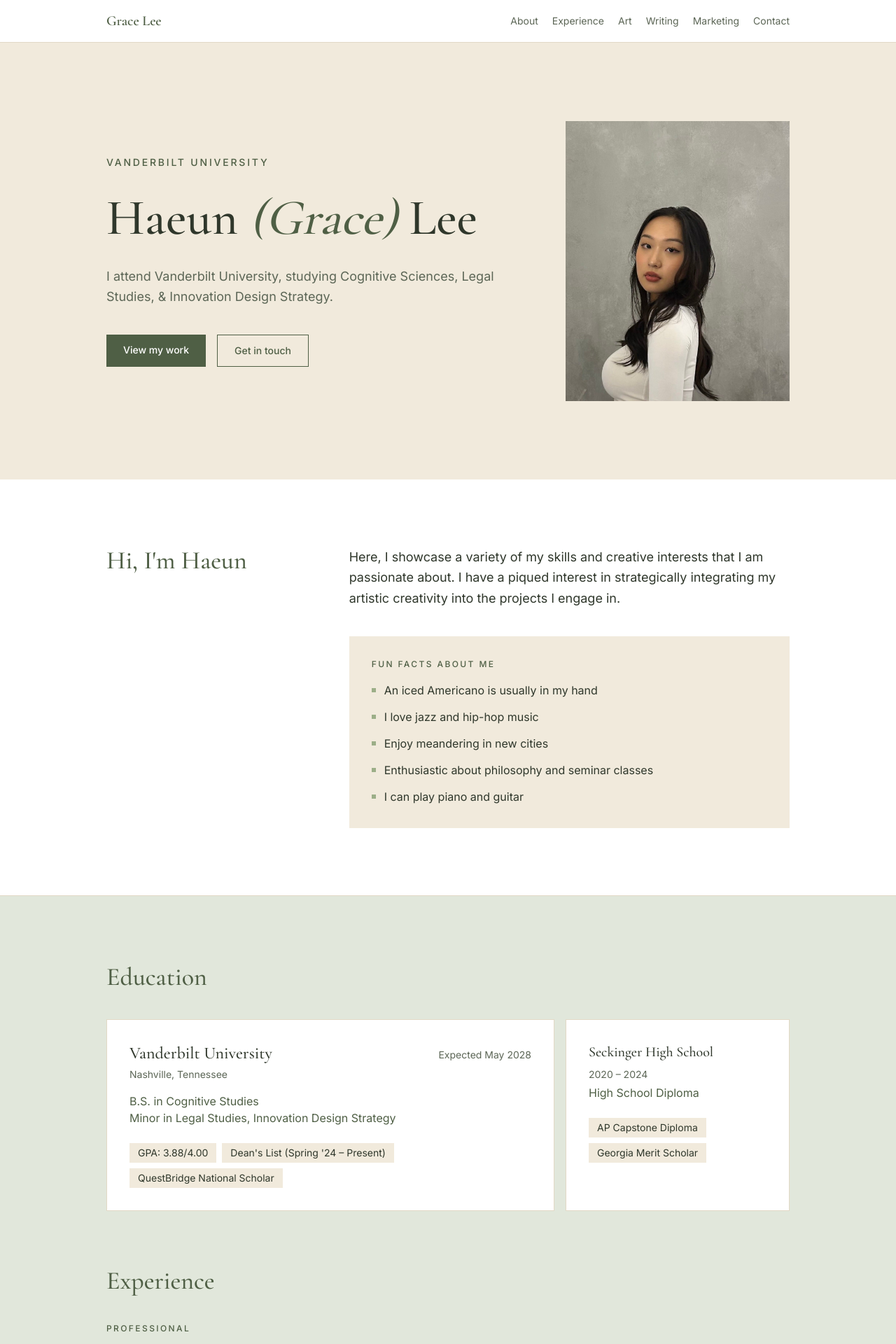
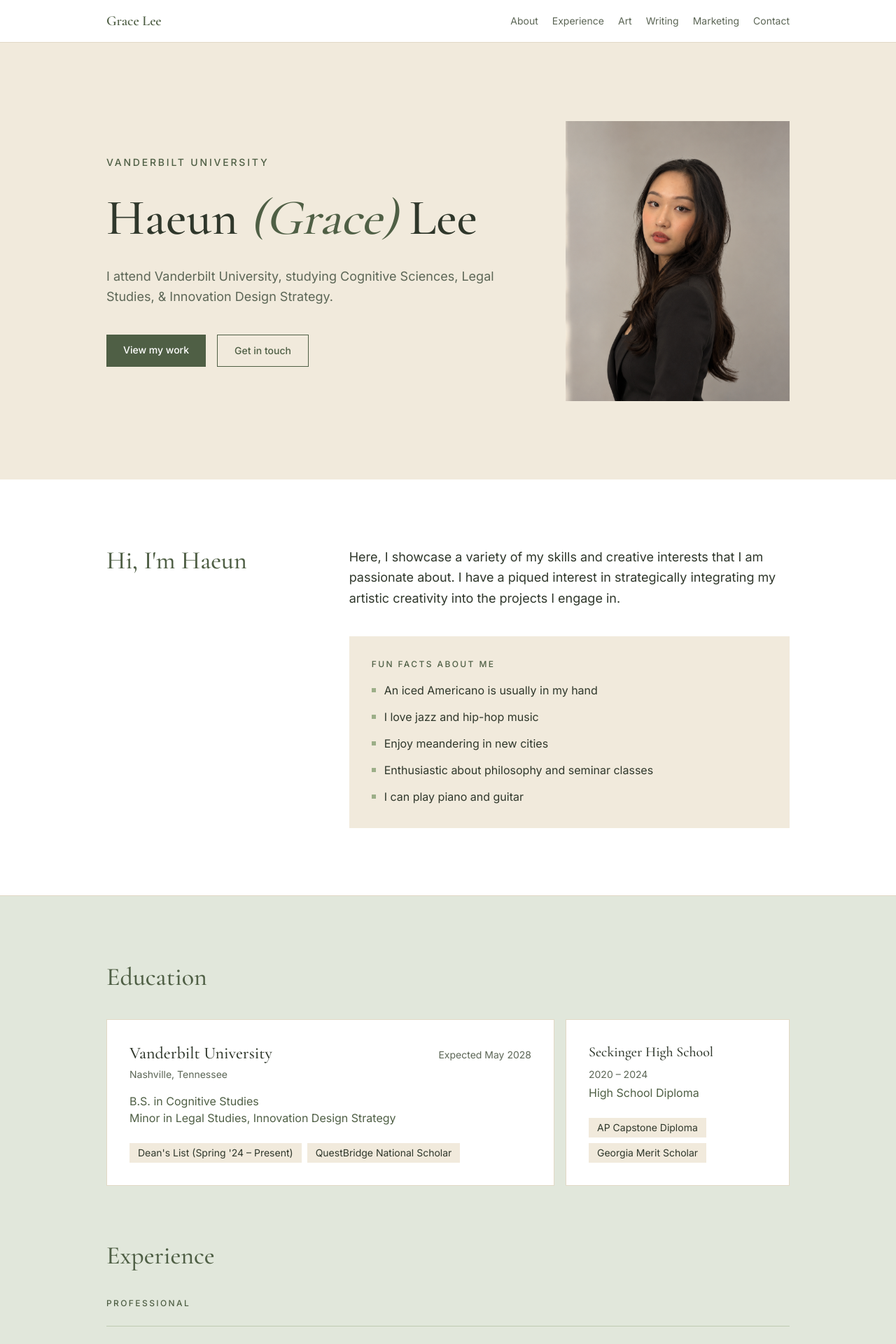
Before and after one commit to laheun/portfolio, a Next.js app: page / in a window 1280 px wide. Shown: the top 1920 px of the page at 70% size. Built offline with nearby package versions, Linux system fonts and the light colour scheme.

Commit message:
feat: update hero image and remove GPA display from resume
V0-Chat-Id: toY4s1OhJvn

```diff
--- a/components/hero.tsx
+++ b/components/hero.tsx
@@ -32,7 +32,7 @@ export function Hero() {
         </div>
         <div className="relative aspect-[4/5] w-full overflow-hidden bg-sage/30 md:w-80">
           <Image
-            src="/images/about/portrait.jpg"
+            src="/images/about/headshot.png"
             alt="Portrait of Haeun (Grace) Lee"
             fill
             priority
--- a/components/resume.tsx
+++ b/components/resume.tsx
@@ -190,8 +190,7 @@ export function Resume() {
               <p className="mt-4 text-sage-dark">B.S. in Cognitive Studies</p>
               <p className="text-sage-dark">Minor in Legal Studies, Innovation Design Strategy</p>
               <ul className="mt-6 flex flex-wrap gap-2">
-                <li className="bg-beige px-3 py-1 text-sm">GPA: 3.88/4.00</li>
-                <li className="bg-beige px-3 py-1 text-sm">{"Dean's List (Spring '24 – Present)"}</li>
+                    <li className="bg-beige px-3 py-1 text-sm">{"Dean's List (Spring '24 – Present)"}</li>
                 <li className="bg-beige px-3 py-1 text-sm">QuestBridge National Scholar</li>
               </ul>
             </article>
```
Also changed, not shown: public/images/about/headshot.png (added).
